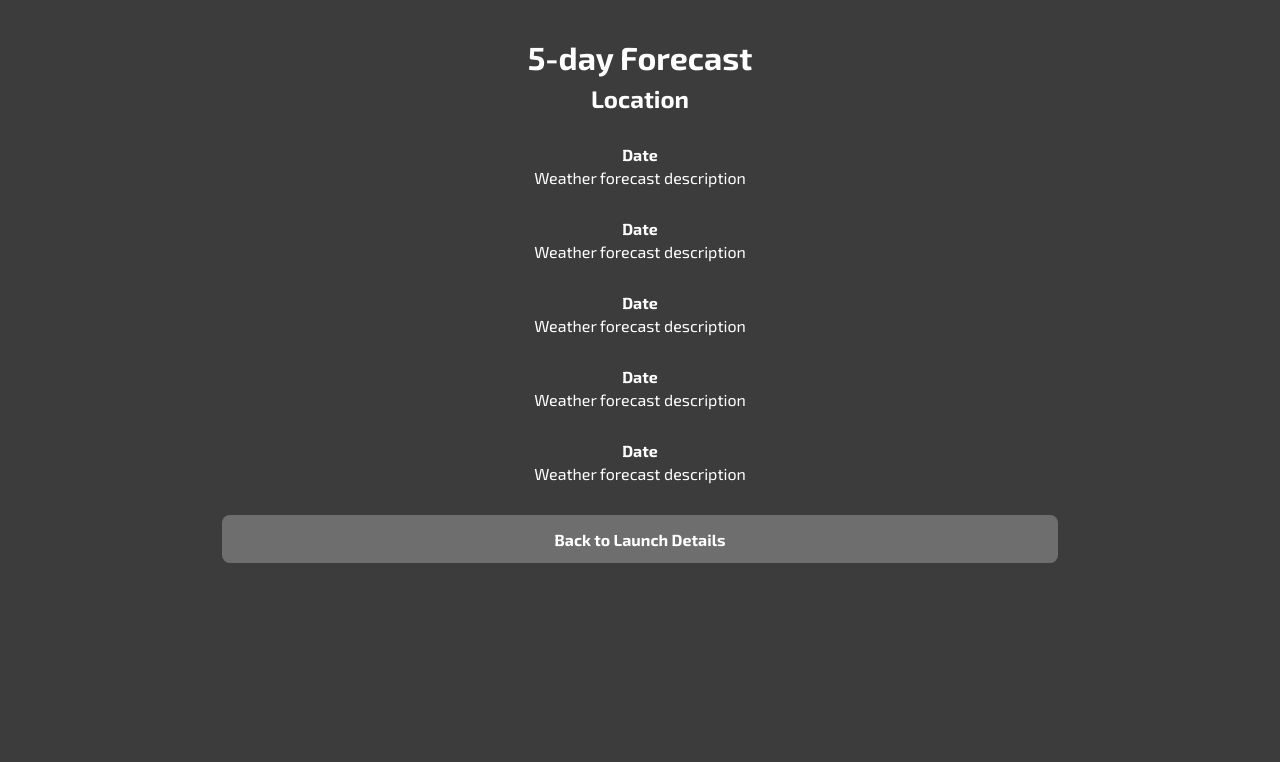
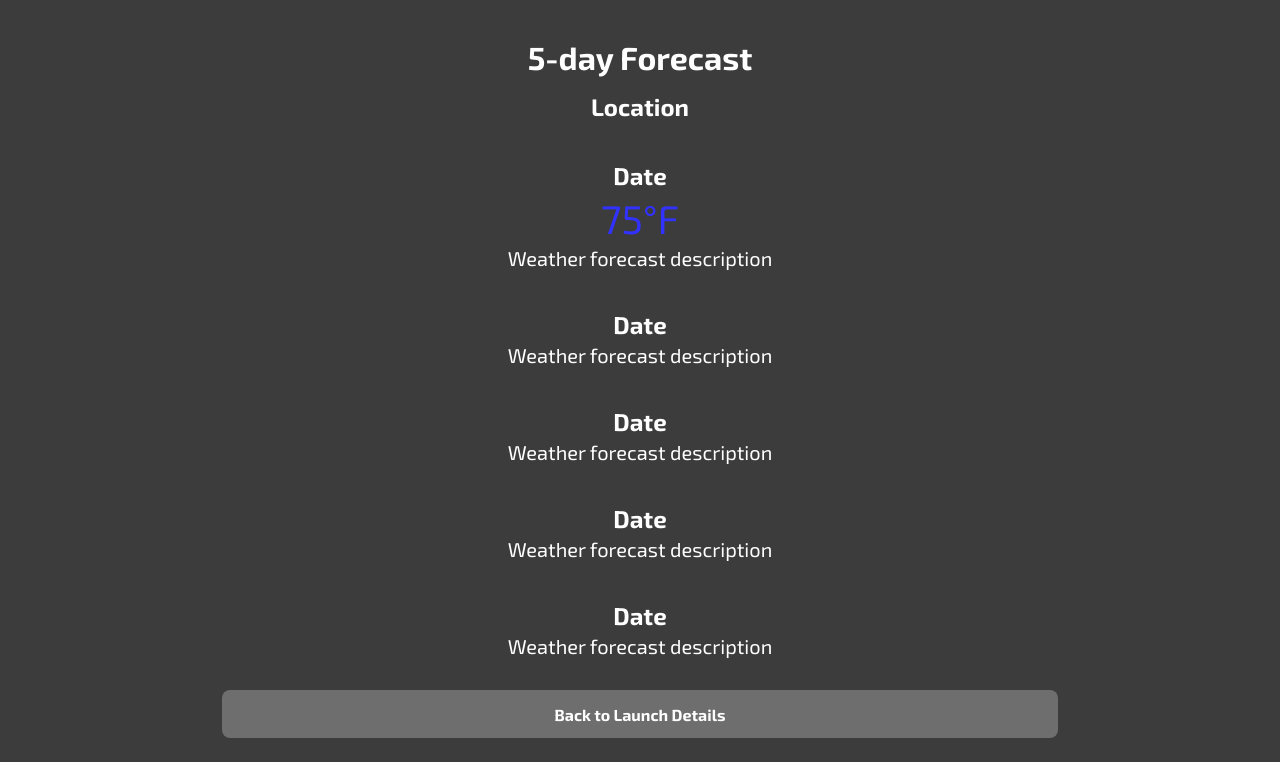
Before and after one commit to kelly-hansen/launchlist, a website: page index copy.html in a window 1280 px wide. Shown: the part 82-844 px from the top of the page. Before the commit the page ends 800 px from the top, so only its background shows below. Drawn offline with Linux system fonts and the light colour scheme; a web font is replaced by a local one.

Commit message:
Updated weather page render and styling

```diff
--- a/css/styles.css
+++ b/css/styles.css
@@ -190,7 +190,7 @@ main h1 {
 }
 
 .weather-page h1 {
-  margin-bottom: 0.5rem;
+  margin-bottom: 1rem;
 }
 
 .weather-page h2 {
@@ -202,12 +202,18 @@ main h1 {
 }
 
 .weather-page h3 {
-  margin-top: 2rem;
-  margin-bottom: 0.25rem;
-  font-size: 1rem;
+  margin-top: 2.5rem;
+  margin-bottom: 0rem;
+  font-size: 1.5rem;
 }
 
 .weather-page p {
-  margin-top: 0;
-  font-size: 1rem;
+  margin-top: .25rem;
+  margin-bottom: 0;
+  font-size: 1.25rem;
 }
+
+.weather-page .temp {
+  color: rgb(50, 50, 255);
+  font-size: 2.5rem;
+}
--- a/index copy.html
+++ b/index copy.html
@@ -21,6 +21,7 @@
       <h2>Location</h2>
       <div>
         <h3>Date</h3>
+        <p class="temp">75&deg;F</p>
         <p>Weather forecast description</p>
         <h3>Date</h3>
         <p>Weather forecast description</p>
```
Also changed, not shown: js/main.js (+7 -2 lines).
